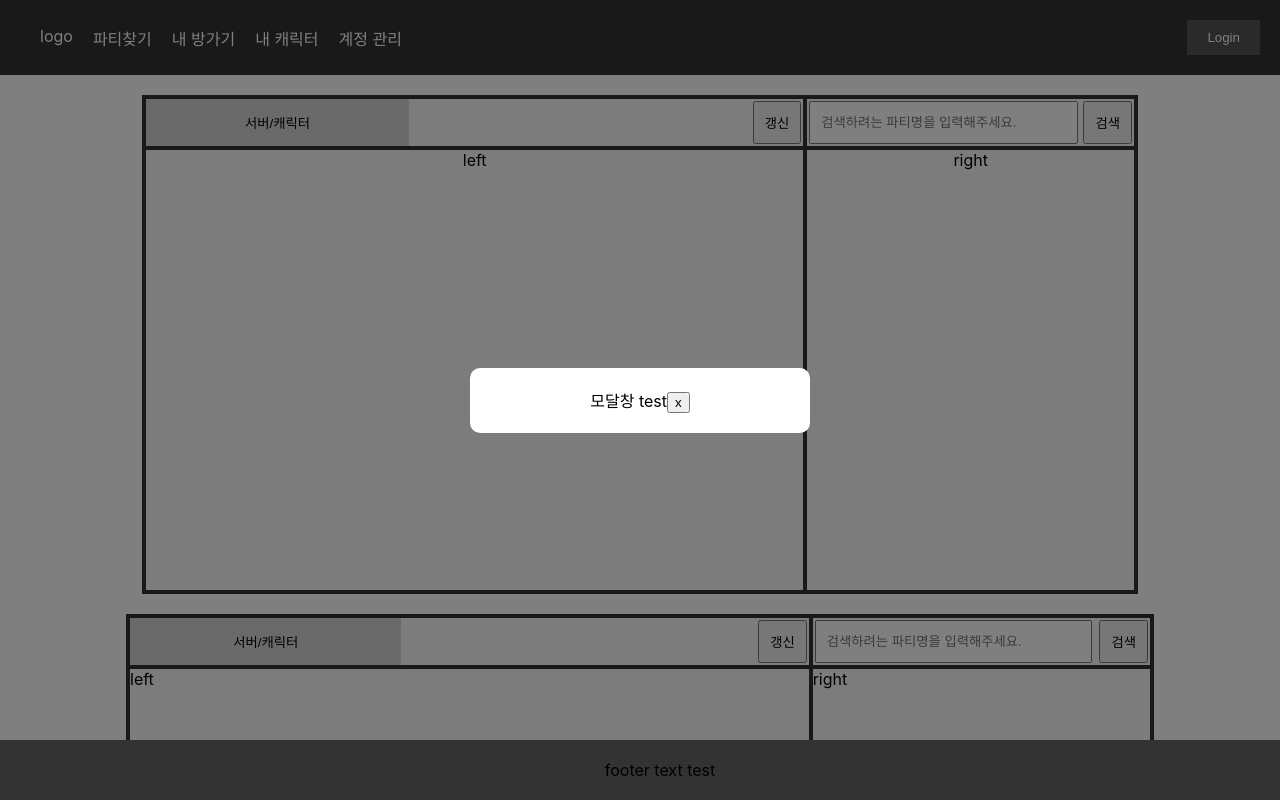
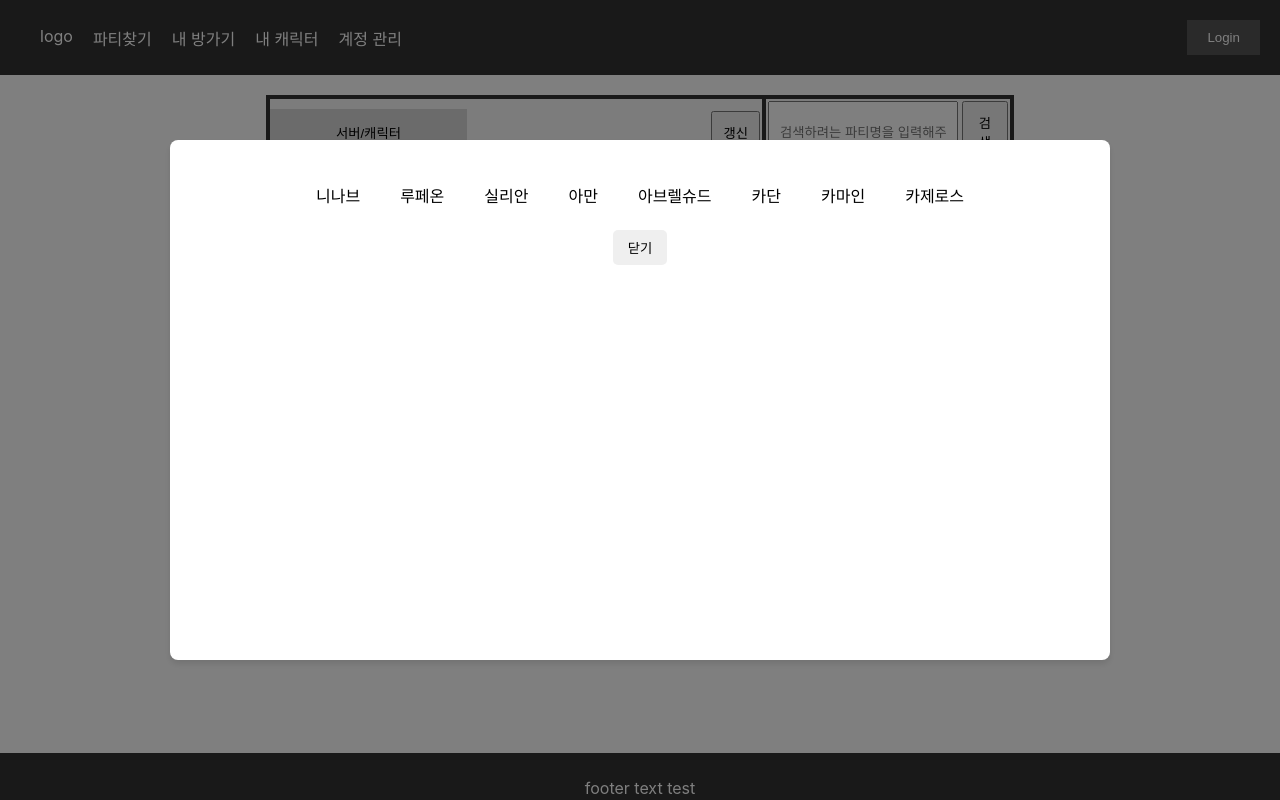
Before and after one commit to bsko98/lostark-party-page, a React (Create React App) app: page / in a window 1280 px wide. Both pictures are taken after a click on the button "서버/캐릭터". Shown: the top 800 px of the page. Built offline with nearby package versions, Linux system fonts and the light colour scheme.

Commit message:
하단 페이지 쪽수와 검색창 쪽 만들어야함함

```diff
--- a/package.json
+++ b/package.json
@@ -7,6 +7,7 @@
     "@testing-library/jest-dom": "^6.6.3",
     "@testing-library/react": "^16.1.0",
     "@testing-library/user-event": "^13.2.1",
+    "crypto-js": "^4.2.0",
     "react": "^19.0.0",
     "react-dom": "^19.0.0",
     "react-modal": "^3.16.3",
@@ -37,5 +38,8 @@
       "last 1 firefox version",
       "last 1 safari version"
     ]
+  },
+  "devDependencies": {
+    "@types/crypto-js": "^4.2.2"
   }
 }
--- a/src/App.css
+++ b/src/App.css
@@ -1,12 +1,10 @@
-.Main-header{
-  padding: 20px;
-  margin: 20px;
-  text-align: center;
-  position: fixed;
-  top:0;
-  left:0;
-}
+
 .Main-center{
   padding: 20px;
   text-align: center;
+  min-height: 79.7vh;
 }
+
+.Main-footer{
+
+}
--- a/src/App.js
+++ b/src/App.js
@@ -1,4 +1,4 @@
-import React from 'react';
+import React , {useState} from 'react';
 import './App.css';
 import './components/Header.js'
 import './components/Footer.js'
@@ -10,19 +10,20 @@ import { BrowserRouter as Router, Routes, Route } from 'react-router-dom';
 import LoginPage from './pages/LoginPage';
 
 function App() {
+  const [isLogin, setIsLogin] = useState(false);
   return (
-
-
-    <div className="Main">
-      <Header></Header>
+    <div className="Main-header">
+      <Header isLogin={isLogin} setIsLogin={setIsLogin}></Header>
       <div className="Main-center">
-      <PartyMain></PartyMain>
+        <Routes>
+          <Route path="/login" element={<LoginPage isLogin={isLogin} setIsLogin={setIsLogin}/>} />
+          <Route path="/" element={<PartyMain/>} />
+          {console.log("app login test "+isLogin)}
+        </Routes>
       </div>
-      <Footer></Footer>
-      <Routes>
-        <Route path="/login" element={<LoginPage/>} />
-        <Route path="/" element={<PartyMain/>} />
-      </Routes>
+      <div>
+        <Footer className="Main-footer"></Footer>
+      </div>
     </div>
 
   );
--- a/src/components/Footer.css
+++ b/src/components/Footer.css
@@ -1,9 +1,11 @@
-.footer{
+.footer {
     padding: 20px;
     text-align: center;
-    position: fixed;
-    bottom: 0;
-    left: 0;
-    width: 100%;
     background-color: #333;
+    color: white;
+    height: 30px;
+    /* width: 100%; */
+    display: flex;
+    align-items: center;
+    justify-content: center;
 }
--- a/src/components/Header.js
+++ b/src/components/Header.js
@@ -1,12 +1,16 @@
-import React from 'react';
+import React,{useState} from 'react';
 import './Header.css';
 import { useNavigate } from 'react-router-dom';
 
-const Header = () => {
+const Header = ( {isLogin, setIsLogin}) => {
   const navigate = useNavigate();
-  const handleLogut = ()=>{
-    // 나중에 로그아웃 처리 할 곳
+  const handleLogin = ()=>{
     navigate('/login');
+  }
+  const handleLogout = ()=>{
+    //나중에 로그아웃 처리
+    setIsLogin(false);
+    navigate('/');
   }
   return (
     <header className="header">
@@ -22,7 +26,11 @@ const Header = () => {
         </nav>
       </div>
       <div className="header-right">
-        <button className="logout-btn" onClick={handleLogut}>Login</button>
+       {
+        isLogin ?
+        (<button className="logout-btn" onClick={handleLogout}>Logout</button>):
+        (<button className="logout-btn" onClick={handleLogin}>Login</button>)
+       }
       </div>
     </header>
   );
--- a/src/components/Modal.css
+++ b/src/components/Modal.css
@@ -5,16 +5,48 @@
   left: 0;
   width: 100%;
   height: 100%;
-    background: rgba(0, 0, 0, 0.5);
+  background-color: rgba(0, 0, 0, 0.5);
   display: flex;
   justify-content: center;
   align-items: center;
+  z-index: 1000;
 }
 
 .modalcontent {
   background: white;
   padding: 20px;
-    border-radius: 10px;
-    width: 300px;
+  border-radius: 8px;
+  box-shadow: 0px 4px 6px rgba(0, 0, 0, 0.1);
+  width: 900px;
+  max-width: 90%;
+  height: 60%;
   text-align: center;
 }
+
+.modalservercontainer {
+  display: flex;
+  flex-wrap: wrap;
+  gap: 10px;
+  justify-content: center;
+}
+
+.serverdatabutton {
+  padding: 10px 15px;
+  font-size: 16px;
+  border: 1px solid #333;
+  background-color: white;
+  cursor: pointer;
+  border-radius: 5px;
+}
+
+.serverdatabutton:hover {
+  background-color: lightgray;
+}
+
+.modalcontent button {
+  margin-top: 15px;
+  padding: 8px 15px;
+  border: none;
+  cursor: pointer;
+  border-radius: 5px;
+}
--- a/src/components/Modal.js
+++ b/src/components/Modal.js
@@ -1,17 +1,35 @@
 import React from 'react';
 import './Modal.css';
 
-const Modal = ({isOpen, onClose}) => {
-    if(!isOpen) return null;
-    console.log("모달 open")
-    return(
-        <div className="modaloverlay">
-            <div className="modalcontent">
-                모달창 test
-                <button onClick={onClose}>x</button>
+const Modal = ({ isOpen, onClose }) => {
+    const serverdata = ["니나브", "루페온", "실리안", "아만", "아브렐슈드", "카단", "카마인", "카제로스"];
+
+    if (!isOpen) return null;
+
+    const handleOverlayClick = (e) => {
+        if (e.target.classList.contains('modaloverlay')) {
+            onClose();
+        }
+    };
+
+    const handleItemClick = (item) => {
+        console.log(item);
+    };
+
+    return (
+        <div className="modaloverlay" onClick={handleOverlayClick}>
+            <div className="modalcontent" onClick={(e) => e.stopPropagation()}>
+                <div className="modalservercontainer">
+                    {serverdata.map((item, index) => (
+                        <button key={index} className="serverdatabutton" onClick={() => handleItemClick(item)}>
+                            {item}
+                        </button>
+                    ))}
+                </div>
+                <button onClick={onClose}>닫기</button>
             </div>
         </div>
-    )
-}
+    );
+};
 
 export default Modal;
--- a/src/components/PartyMain.css
+++ b/src/components/PartyMain.css
@@ -2,7 +2,7 @@
 .maincontainer{
     background-color: #ffffff;
     border: 2px solid #333;
-    width: 80%;
+    width: 60%;
     margin: auto;
     display: grid;
     grid-template-columns: repeat(2, 1fr);
@@ -63,3 +63,57 @@
     margin: 2px;
     padding: 10px 10px;
 }
+.partycontainer {
+    display: grid;
+    grid-template-columns: 10% 72% 10% 8%;
+    grid-template-rows: auto auto;
+    width: 100%;
+    border-top: 0px;
+    border-left: 0px;
+    position: relative;
+    height: auto;
+    margin-bottom: 3px;
+}
+
+.title {
+    font-size: 20px;
+    font-weight: bold;
+}
+
+.difficulty {
+}
+
+.people {
+    display: flex;
+    align-items: center;
+    justify-content: center;
+    border-left: 1px solid black;
+    width: 80%;
+    height: 97%;
+    grid-row: span 2;
+}
+
+.questionrange, .tags {
+    display: flex;
+    align-items: center;
+    justify-content: center;
+    border-top: 1px solid black;
+}
+
+.buttoncontainer {
+    width: 100%;
+    height: 100%;
+    grid-row: span 2;
+    margin-left: -18%;
+}
+
+.applybutton {
+    padding: 10px 10px;
+    border: 1px solid black;
+    font-size: 14px;
+    writing-mode: vertical-rl;
+    text-orientation: mixed;
+    cursor: pointer;
+    transition: background-color 0.3s ease;
+    width: 100%;
+}
--- a/src/components/PartyMain.js
+++ b/src/components/PartyMain.js
@@ -6,6 +6,17 @@ import Modal from './Modal';
 
 const PartyMain = () => {
   const [isModalOpen, setIsModalOpen] = useState(false);
+  const containers = [
+    { id: 1, difficulty: "하드", title: "카멘 하드", people: "3/8", range: "1-3", tags: ["숙련", "무풀초"] },
+    { id: 2, difficulty: "노말", title: "카멘 노말", people: "5/8", range: "1-3", tags: ["숙제", "엘릭서40"] },
+    { id: 3, difficulty: "하드", title: "카멘 하드2", people: "2/8", range: "1-2", tags: ["반숙", "방풀초"] },
+
+  ];
+  const boxStyle = {
+    border: "1px solid #333",
+
+    textAlign: "center",
+  };
   return (
     <div className = "maincontainer">
       <div className = "box">
@@ -23,7 +34,19 @@ const PartyMain = () => {
       </div>
       <div className = "box">
         <div className = "leftcontainer">
-         left
+        {containers.map((item) => (
+        <div className="partycontainer" key={item.id}>
+          <div className="difficulty" style={boxStyle}>{item.difficulty}</div>
+          <div className="title" style={boxStyle}>{item.title}</div>
+          <div className="people" style={boxStyle}>{item.people}</div>
+          <div className="buttoncontainer">
+            <button className="applybutton" >신청</button>
+          </div>
+          <div className="questionrange" style={boxStyle}>{item.range}</div>
+          <div className="tags" style={boxStyle}>{item.tags.join(" ")}</div>
+
+        </div>
+      ))}
         </div>
       </div>
       <div className = "box">
--- a/src/pages/LoginPage.css
+++ b/src/pages/LoginPage.css
@@ -64,11 +64,13 @@
 
   .option-btn {
     flex: 1;
-    padding: 8px;
+    padding: 5px;
     margin: 5px;
     border: 2px solid #333;
     background: white;
     cursor: pointer;
+    font-size: 12px;
+    height: 40px;
   }
 
   .option-btn:hover {
--- a/src/pages/LoginPage.js
+++ b/src/pages/LoginPage.js
@@ -1,28 +1,42 @@
-import React from 'react';
+import React ,{useState} from 'react';
 import './LoginPage.css';
+import { useNavigate } from 'react-router-dom';
+import { SHA256 } from 'crypto-js';
 
-const LoginPage = () => {
+
+const LoginPage = ({isLogin, setIsLogin}) => {
+  const [id, setId] = useState('');
+  const [password, setPassword] = useState('');
+  const navigate = useNavigate();
+  // 입력 값 변경 핸들러
+  const handleIdChange = (e) => setId(e.target.value);
+  const handlePasswordChange = (e) => setPassword(e.target.value);
+
+  // 로그인 버튼 클릭 시 동작 로그인 인증 구현 해야함. 우선 테스트용임
+  const handleLogin = () => {
+    console.log('입력한 아이디:', id);
+    console.log('입력한 비밀번호:', password);
+    // 비밀번호 해시화
+    const hash = SHA256(password).toString();
+    console.log(hash);
+    console.log(password);
+    setIsLogin(true);
+    console.log(isLogin);
+    navigate('/');
+  };
+
   return (
     <div className="login-container">
-      {/* 로고 */}
       <div className="logo">로고</div>
-
-      {/* 아이디 입력 */}
       <div className="input-group">
         <label>아이디</label>
-        <input type="text" placeholder="아이디를 입력해주세요." />
+        <input type="text" value={id} onChange = {handleIdChange} placeholder="아이디를 입력해주세요." />
       </div>
-
-      {/* 비밀번호 입력 */}
       <div className="input-group">
         <label>비밀번호</label>
-        <input type="password" placeholder="비밀번호를 입력해주세요." />
+        <input type="password" value={password} onChange = {handlePasswordChange} placeholder="비밀번호를 입력해주세요." />
       </div>
-
-      {/* 로그인 버튼 */}
-      <button className="login-button">로그인 버튼</button>
-
-      {/* 추가 옵션 (아이디 찾기, 비밀번호 재설정, 회원가입) */}
+      <button className="login-button" onClick ={handleLogin} >로그인</button>
       <div className="options">
         <button className="option-btn">아이디 찾기</button>
         <button className="option-btn">비밀번호 재설정</button>
```
Also changed, not shown: 2 other files (tests, documents, lock files or other folders). Lines whose indentation alone changed are shown as unchanged.
